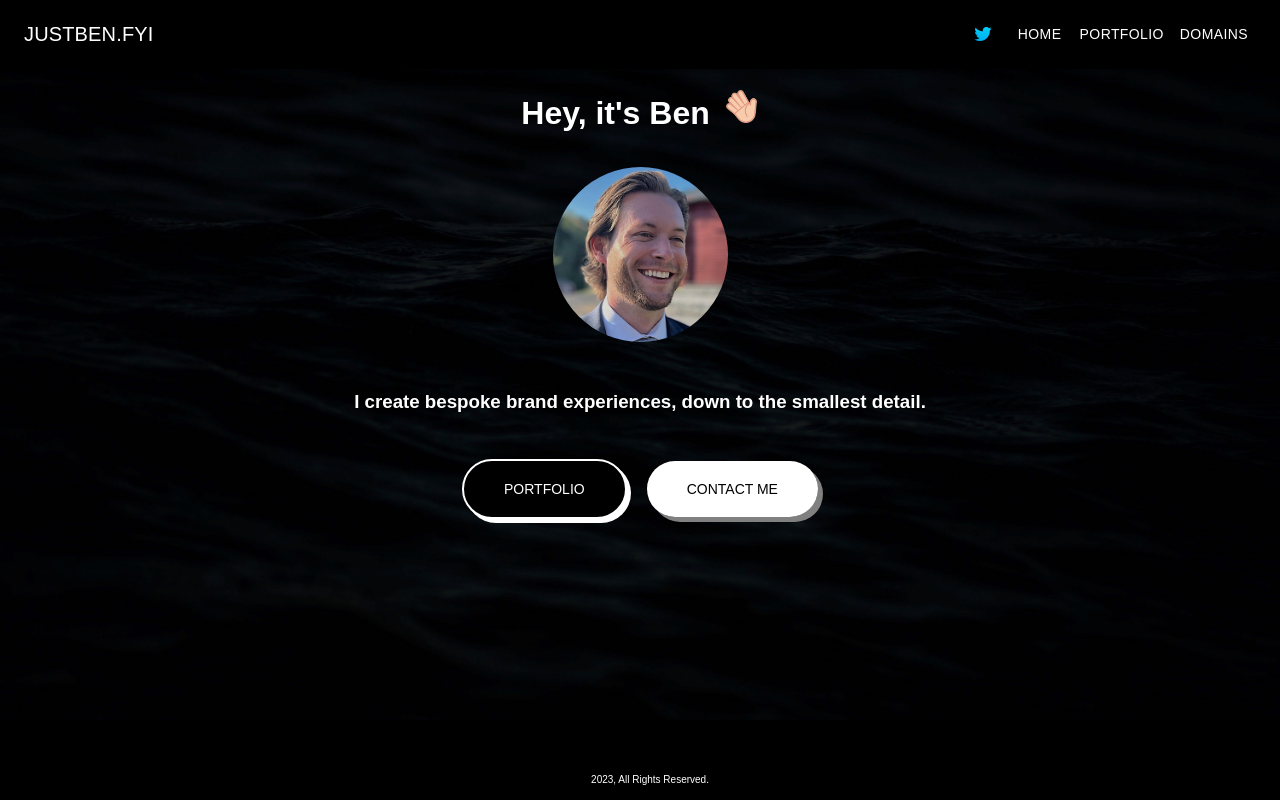
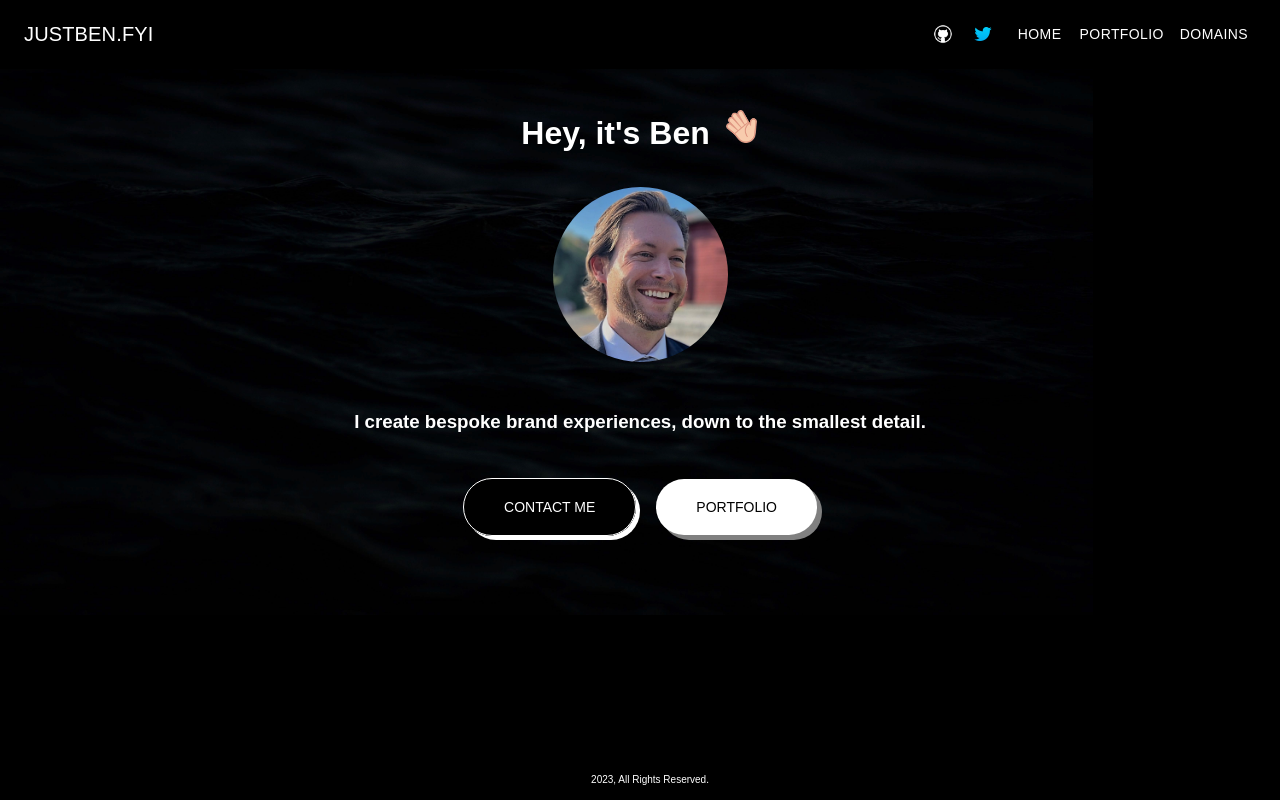
Before and after one commit to benhurley/website-upgrade, a React (Create React App) app: page / in a window 1280 px wide. Built offline with nearby package versions, Linux system fonts and the light colour scheme; a web font is replaced by a local one.

Commit message:
add github to site

```diff
--- a/src/App.tsx
+++ b/src/App.tsx
@@ -14,7 +14,6 @@ const GlobalStyles = createGlobalStyle`
     background-size: contain;
     background-color: #000;
     background-repeat: no-repeat;
-    min-height: 100vh;
   }
 `;
 
@@ -24,7 +23,7 @@ const AppContainer = styled.div`
   color: white;
   overflow-x: hidden;
   color: white;
-  padding: 60px 10px 100px 10px;
+  padding: 5em 10px 5em 10px;
   line-height: 2;
 `;
 
--- a/src/components/Navbar/index.tsx
+++ b/src/components/Navbar/index.tsx
@@ -14,6 +14,7 @@ import { FadeInComponent } from '../../helpers/FadeInComponent';
 import { useNavigate } from 'react-router-dom';
 
 const twitterLogo = require('../../img/twitterLogo.png')
+const githubLogo = require('../../img/githubLogo.png')
 
 const tabs = [{ name: 'Home', path: '/' }, { name: 'Portfolio', path: '/portfolio' }, { name: 'Domains', path: '/domains' }];
 const siteName = 'justben.fyi';
@@ -39,24 +40,24 @@ const MobileTitle = styled(Typography)`
 display: flex;
 justify-content: center;
 align-items: center;
-padding-right: 55px;
+padding-left: 35px;
 text-transform: uppercase;
 font-family: Kdam Thmor Pro, sans-serif !important;
 flex-grow: 1;
 cursor: pointer;
 `
 
-const TwitterLogoDesktop = styled.img`
+const LogoDesktop = styled.img`
 display: flex;
 padding-top: 24px;
 padding-right: 15px;
 height: 20px;
 `
 
-const TwitterLogoMobile = styled.img`
-position: fixed;
-top: 18px;
-right: 25px;
+const LogoMobile = styled.img`
+display: flex;
+padding-top: 10px;
+padding-right: 12px;
 height: 25px;
 `
 
@@ -120,8 +121,11 @@ export const NavBar = () => {
                             <MobileTitle onClick={() => navigate("/")}>
                                 {siteName}
                             </MobileTitle>
+                            <a target="_blank" rel="noopener noreferrer" href="https://github.com/benhurley">
+                                <LogoMobile src={githubLogo} />
+                            </a>
                             <a target="_blank" rel="noopener noreferrer" href="https://twitter.com/10x_ben">
-                                <TwitterLogoMobile src={twitterLogo} />
+                                <LogoMobile src={twitterLogo} />
                             </a>
                         </Box>
                         <Box sx={{ flexGrow: 1, display: { xs: 'none', md: 'flex' } }}>
@@ -131,8 +135,11 @@ export const NavBar = () => {
                             >
                                 {siteName}
                             </DesktopTitle>
+                            <a target="_blank" rel="noopener noreferrer" href="https://github.com/benhurley">
+                                <LogoDesktop src={githubLogo} />
+                            </a>
                             <a target="_blank" rel="noopener noreferrer" href="https://twitter.com/10x_ben">
-                                <TwitterLogoDesktop src={twitterLogo} />
+                                <LogoDesktop src={twitterLogo} />
                             </a>
                             {tabs.map((tab, index) => (
                                 <FadeInComponent key={index} timeout={index * 500}>
--- a/src/pages/Home/index.tsx
+++ b/src/pages/Home/index.tsx
@@ -1,8 +1,8 @@
 import { useState } from 'react';
 import { useNavigate } from 'react-router-dom';
 import styled, { keyframes } from 'styled-components';
-import { PrimaryButton } from '../../components/Buttons/PrimaryButton';
-import { SecondaryLinkButton } from '../../components/Buttons/SecondaryLinkButton';
+import { PrimaryLinkButton } from '../../components/Buttons/PrimaryLinkButton';
+import { SecondaryButton } from '../../components/Buttons/SecondaryButton';
 import { FadeInComponent } from '../../helpers/FadeInComponent';
 
 const monkeHeadshot = require("../../img/smb.png");
@@ -21,7 +21,7 @@ const waveAnimation = keyframes`
 `;
 
 const Wave = styled.div`
-  animation-delay: 1s;
+  animation-delay: 2.25s;
   animation-name: ${waveAnimation};
   animation-duration: 2.5s;
   transform-origin: 70% 70%;
@@ -58,12 +58,12 @@ const CTAContainer = styled.div`
 display: inline-block;
 `
 
-const ShowMeButton = styled(PrimaryButton)`
-margin-right: 10px;
+const ShowMeButton = styled(SecondaryButton)`
+margin-left: 10px;
 `
 
-const ReachOutButton = styled(SecondaryLinkButton)`
-margin-left: 10px;
+const ReachOutButton = styled(PrimaryLinkButton)`
+margin-right: 10px;
 `
 
 const Hand = styled.img`
@@ -87,8 +87,8 @@ export const Home = () => {
         </AvatarContainer>
         <Description>I create bespoke brand experiences, down to the smallest detail.</Description>
         <CTAContainer>
+          <ReachOutButton href="mailto:webdevbyben@gmail.com">Contact Me</ReachOutButton>
           <ShowMeButton onClick={() => navigate("/portfolio")}>Portfolio</ShowMeButton>
-          <ReachOutButton href="mailto:webdevbyben@gmail.com">Contact Me</ReachOutButton>
         </CTAContainer>
       </Container>
     </FadeInComponent>
--- a/src/pages/Portfolio/projectData.ts
+++ b/src/pages/Portfolio/projectData.ts
@@ -15,7 +15,7 @@ export const projectData = [
         imgUrl: BonobosScreenshot,
         imgAlt: "Bonobos homepage",
         title: "Bonobos",
-        description: "An upscale, e-commerce-driven apparel business for menswear.",
+        description: "An upscale, e-commerce-driven apparel subsidiary of Walmart that sells menswear.",
         url: "https://bonobos.com"
     },
     {
```
Also changed, not shown: src/img/githubLogo.png (added).
